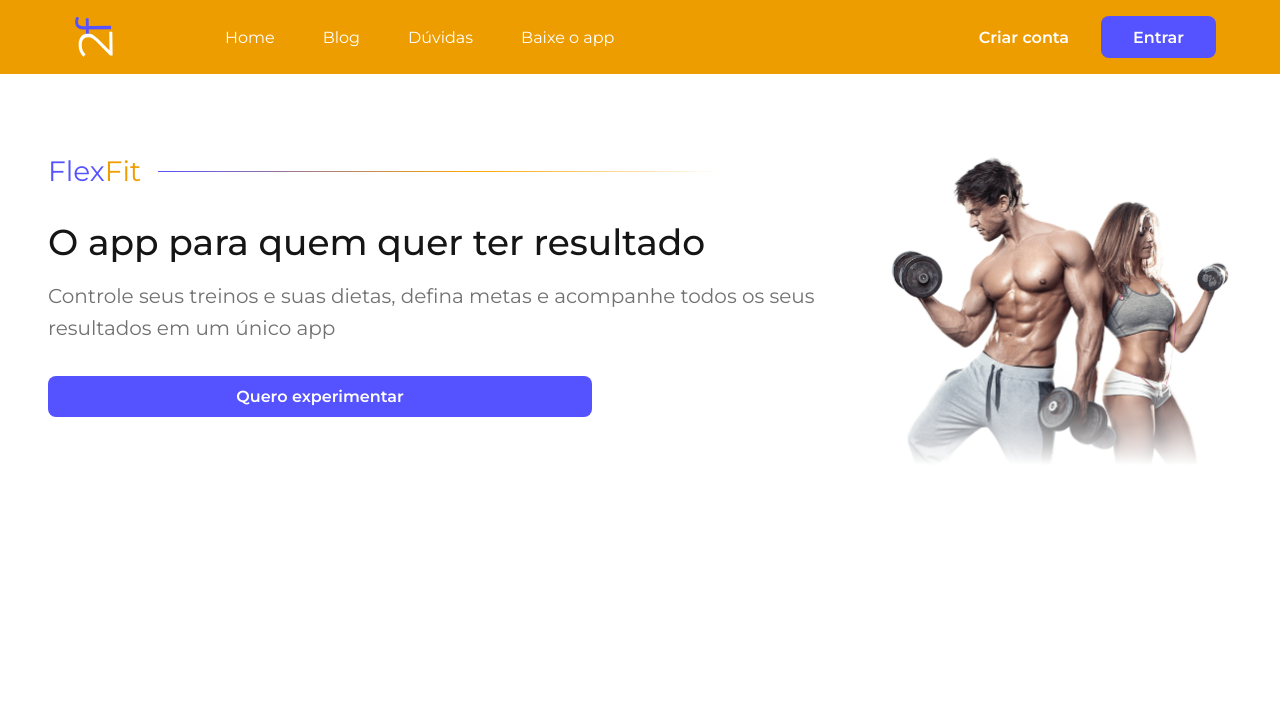
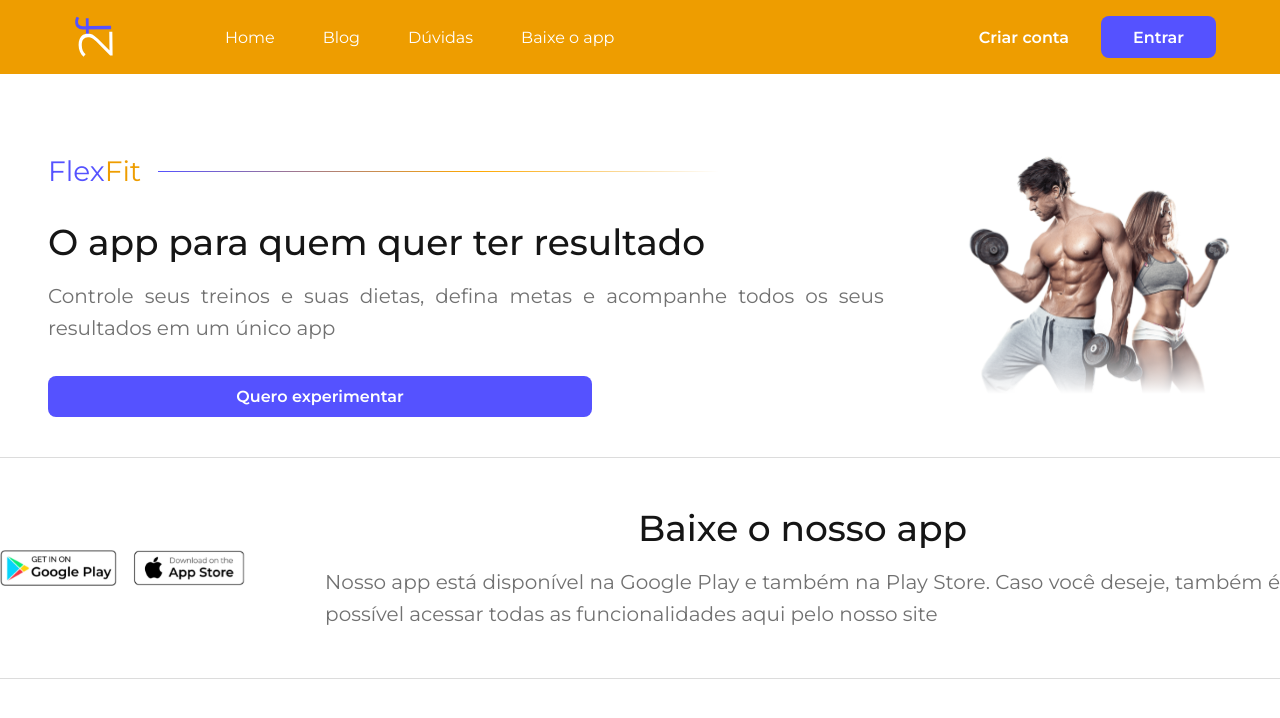
Before and after one commit to lucasdevf/flexfit-web, a Next.js app: page / in a window 1280 px wide. Shown: the top 718 px of the page. Built offline with nearby package versions, Linux system fonts and the light colour scheme.

Commit message:
feat: download app section

```diff
--- /dev/null
+++ b/src/components/DownloadApp/index.tsx
@@ -0,0 +1,35 @@
+/* NEXT */
+import Link from 'next/link'
+import Image from 'next/future/image'
+
+/* STYLES */
+import { DownloadAppContainer, Links } from './styles'
+
+/* ASSETS */
+import DownloadGooglePlay from '../../assets/download-google-play.svg'
+import DownloadAppleStore from '../../assets/download-apple-store.svg'
+import { Heading } from '../Heading'
+
+export function DownloadApp() {
+  return (
+    <DownloadAppContainer>
+      <Links>
+        <Link href="/">
+          <Image src={DownloadGooglePlay} alt="" />
+        </Link>
+
+        <Link href="/">
+          <Image src={DownloadAppleStore} alt="" />
+        </Link>
+      </Links>
+
+      <Heading
+        title="Baixe o nosso app"
+        subtitle="Nosso app está disponível na Google Play e também
+        na Play Store. Caso você deseje, também é possível
+        acessar todas as funcionalidades aqui pelo nosso site"
+        centerTitle
+      />
+    </DownloadAppContainer>
+  )
+}
--- /dev/null
+++ b/src/components/DownloadApp/styles.ts
@@ -0,0 +1,21 @@
+import styled from 'styled-components'
+
+export const DownloadAppContainer = styled.section`
+  display: flex;
+  align-items: center;
+  gap: 5rem;
+
+  border-top: 1px solid ${({ theme }) => theme['gray-200']};
+  border-bottom: 1px solid ${({ theme }) => theme['gray-200']};
+
+  max-width: 1344px;
+  margin: 0 auto;
+
+  padding: 3rem 0;
+`
+
+export const Links = styled.div`
+  display: flex;
+  align-items: center;
+  gap: 1rem;
+`
--- a/src/components/Heading/index.tsx
+++ b/src/components/Heading/index.tsx
@@ -3,11 +3,12 @@ import { HeadingContainer } from './styles'
 interface Props {
   title: string
   subtitle: string
+  centerTitle?: boolean
 }
 
-export function Heading({ title, subtitle }: Props) {
+export function Heading({ title, subtitle, centerTitle = false }: Props) {
   return (
-    <HeadingContainer>
+    <HeadingContainer centerTitle={centerTitle}>
       <strong>{title}</strong>
 
       <span>{subtitle}</span>
--- a/src/components/Heading/styles.ts
+++ b/src/components/Heading/styles.ts
@@ -1,6 +1,10 @@
 import styled from 'styled-components'
 
-export const HeadingContainer = styled.div`
+interface HeadingContainerProps {
+  centerTitle: boolean
+}
+
+export const HeadingContainer = styled.div<HeadingContainerProps>`
   display: flex;
   flex-direction: column;
   gap: 1rem;
@@ -9,11 +13,14 @@ export const HeadingContainer = styled.div`
     font-size: 2.25rem;
     font-weight: 500;
     color: ${({ theme }) => theme['gray-900']};
+    text-align: ${({ centerTitle }) => (centerTitle ? 'center' : 'start')};
   }
 
   span {
     font-size: 1.25rem;
     color: ${({ theme }) => theme['gray-600']};
     line-height: 2rem;
+
+    text-align: justify;
   }
 `
--- a/src/pages/index.tsx
+++ b/src/pages/index.tsx
@@ -12,6 +12,7 @@ import { Main, Content, Brand, ButtonExperiment } from '../styles/pages/home'
 /* ASSETS */
 import LineGradient from '../assets/line-gradient.svg'
 import MenAndWoman from '../assets/men-and-woman.svg'
+import { DownloadApp } from '../components/DownloadApp'
 
 export default function Home() {
   return (
@@ -40,8 +41,10 @@ export default function Home() {
           <ButtonExperiment title="Quero experimentar" variant="secondary" />
         </Content>
 
-        <Image src={MenAndWoman} alt="" />
+        <Image src={MenAndWoman} alt="" width={340} />
       </Main>
+
+      <DownloadApp />
     </div>
   )
 }
--- a/src/styles/pages/home.ts
+++ b/src/styles/pages/home.ts
@@ -11,6 +11,8 @@ export const Main = styled.main`
   display: flex;
   align-items: flex-start;
   justify-content: space-between;
+
+  gap: 5rem;
 `
 
 export const Content = styled.div``
--- a/src/styles/theme/default.ts
+++ b/src/styles/theme/default.ts
@@ -6,6 +6,7 @@ export const defaultTheme = {
   'purple-500': '#5552FF',
   'puple-600': '#3A36E4',
 
+  'gray-200': '#DCDCDC',
   'gray-600': '#717171',
   'gray-700': '#454545',
   'gray-900': '#151515',
```
Also changed, not shown: src/assets/download-apple-store.svg (added), src/assets/download-google-play.svg (added).
